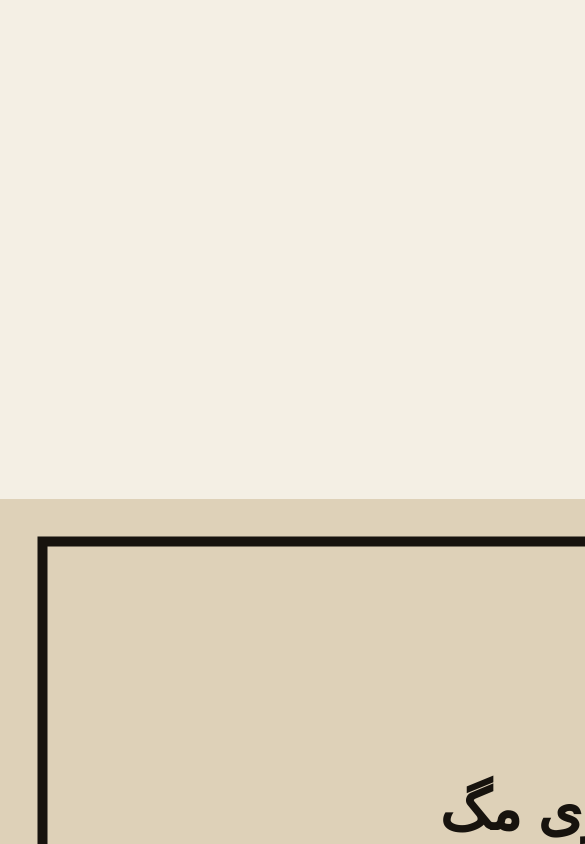
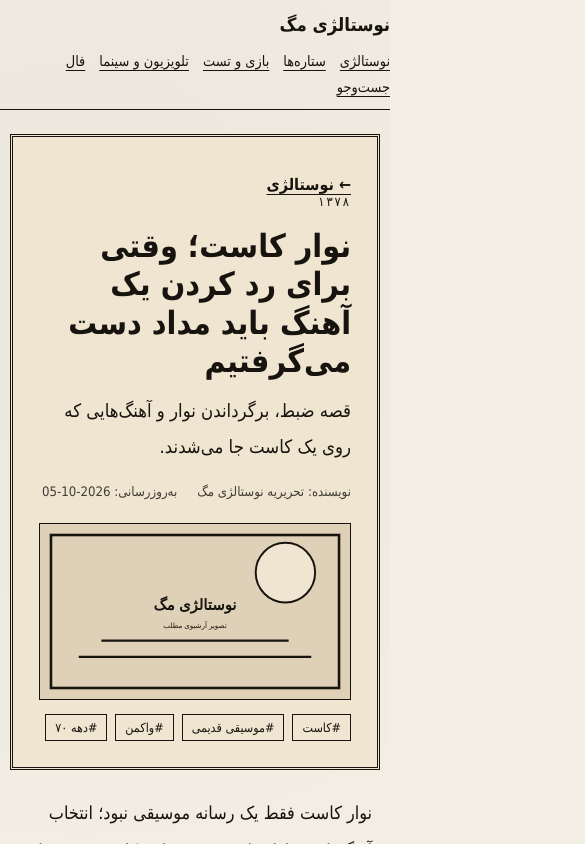
Before and after one commit to mohammadghadimi88/nostalgia-mag, a Next.js app: page /article/cassette-and-walkman in a window 390 px wide. Shown: the top 844 px of the page, 585 px wide, since content can reach past the window. Built offline with nearby package versions, Linux system fonts and the light colour scheme; no server answers.

Commit message:
Style article hero artwork responsively

```diff
--- a/app/globals.css
+++ b/app/globals.css
@@ -60,6 +60,7 @@ main { width: min(1120px, calc(100% - 32px)); margin: 0 auto; }
 .article-page { max-width: 860px; margin: 24px auto 60px; }
 .article-header { margin-top: 18px; padding: clamp(26px, 6vw, 56px); border: 3px double #17130e; background: #efe5d0; }
 .article-header h1 { margin: 18px 0 12px; font-size: clamp(2rem, 5vw, 4.2rem); line-height: 1.2; }
+.article-hero-image { display: block; width: 100%; height: auto; margin: 24px 0 4px; border: 1px solid #17130e; }
 .article-lead { margin: 0; font-size: 1.15rem; line-height: 2; }
 .article-meta { display: flex; flex-wrap: wrap; gap: 10px 20px; margin-top: 18px; font-size: .82rem; opacity: .8; }
 .article-tags { display: flex; flex-wrap: wrap; gap: 8px; margin-top: 14px; }
```
